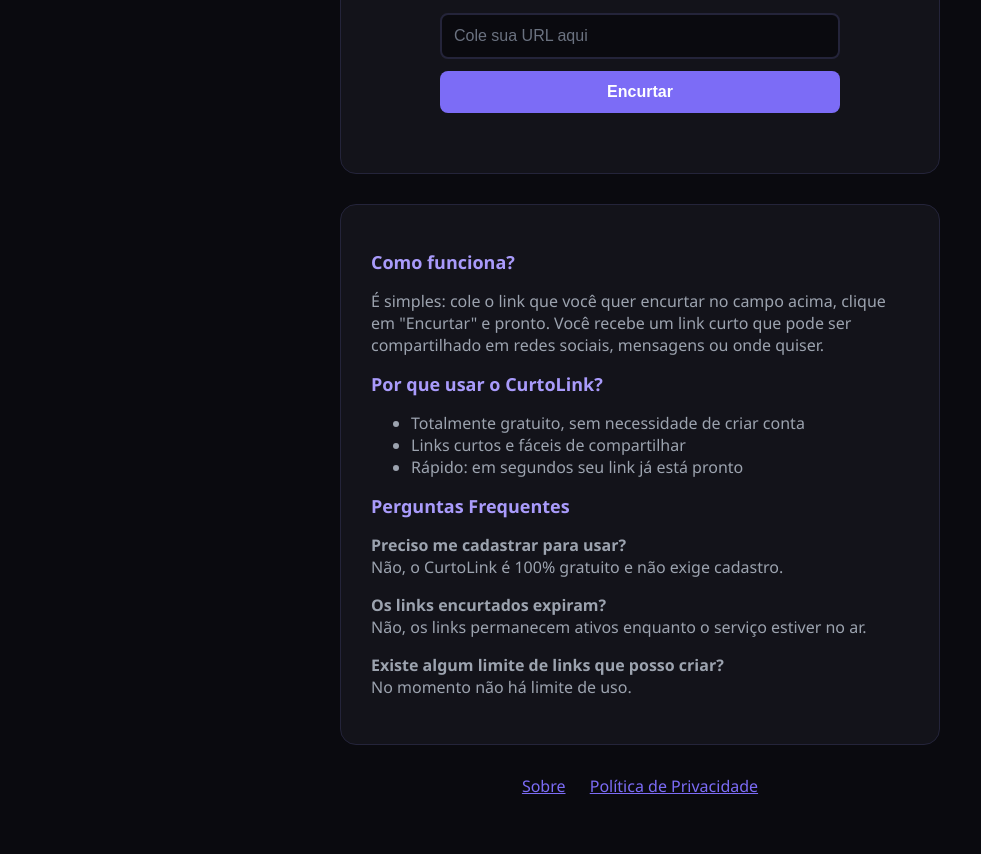
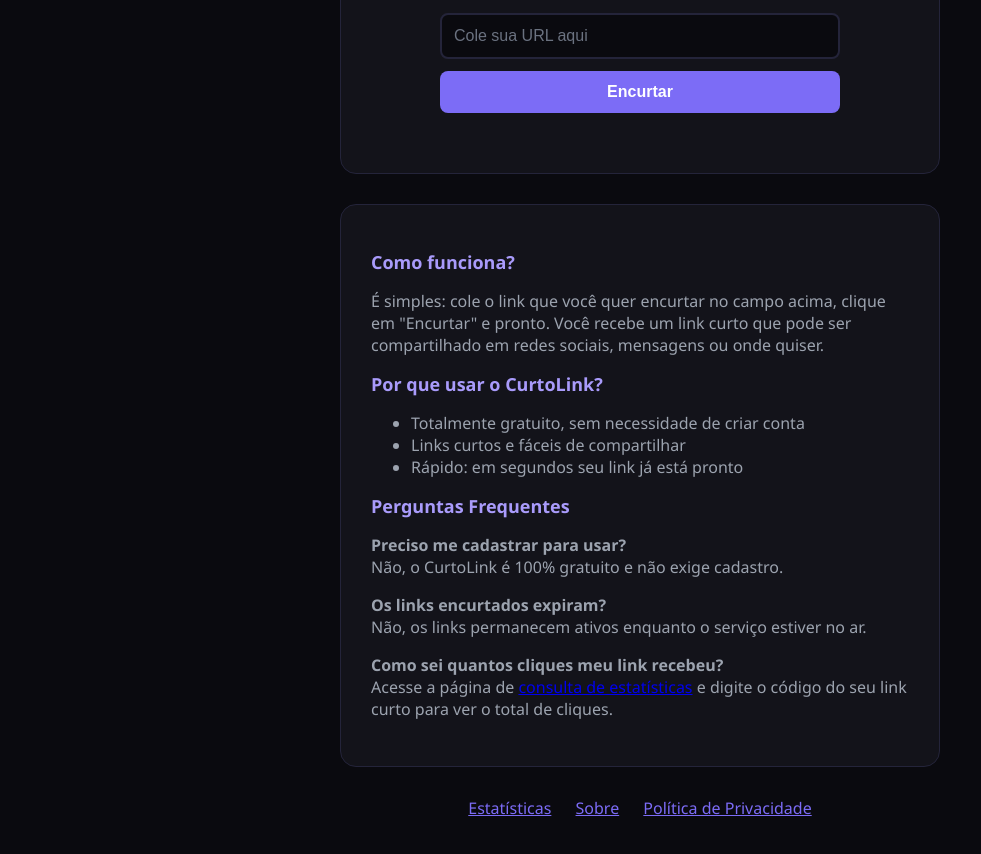
Before and after one commit to Wellington-Barros/encurtador-api, a website: page public/index.html in a window 1280 px wide. Shown: the part 244-1098 px from the top of the page, without its empty margins (0-981 px from the left). Drawn offline with Linux system fonts and the light colour scheme.

Commit message:
Adiciona link para consulta de estatísticas na página inicial

```diff
--- a/public/index.html
+++ b/public/index.html
@@ -172,11 +172,12 @@
     <p><strong>Os links encurtados expiram?</strong><br>
     Não, os links permanecem ativos enquanto o serviço estiver no ar.</p>
 
-    <p><strong>Existe algum limite de links que posso criar?</strong><br>
-    No momento não há limite de uso.</p>
+    <p><strong>Como sei quantos cliques meu link recebeu?</strong><br>
+Acesse a página de <a href="/estatisticas.html">consulta de estatísticas</a> e digite o código do seu link curto para ver o total de cliques.</p>
   </div>
 
 <footer>
+  <a href="/estatisticas.html">Estatísticas</a>
   <a href="/sobre.html">Sobre</a>
   <a href="/politica-privacidade.html">Política de Privacidade</a>
 </footer>
```
